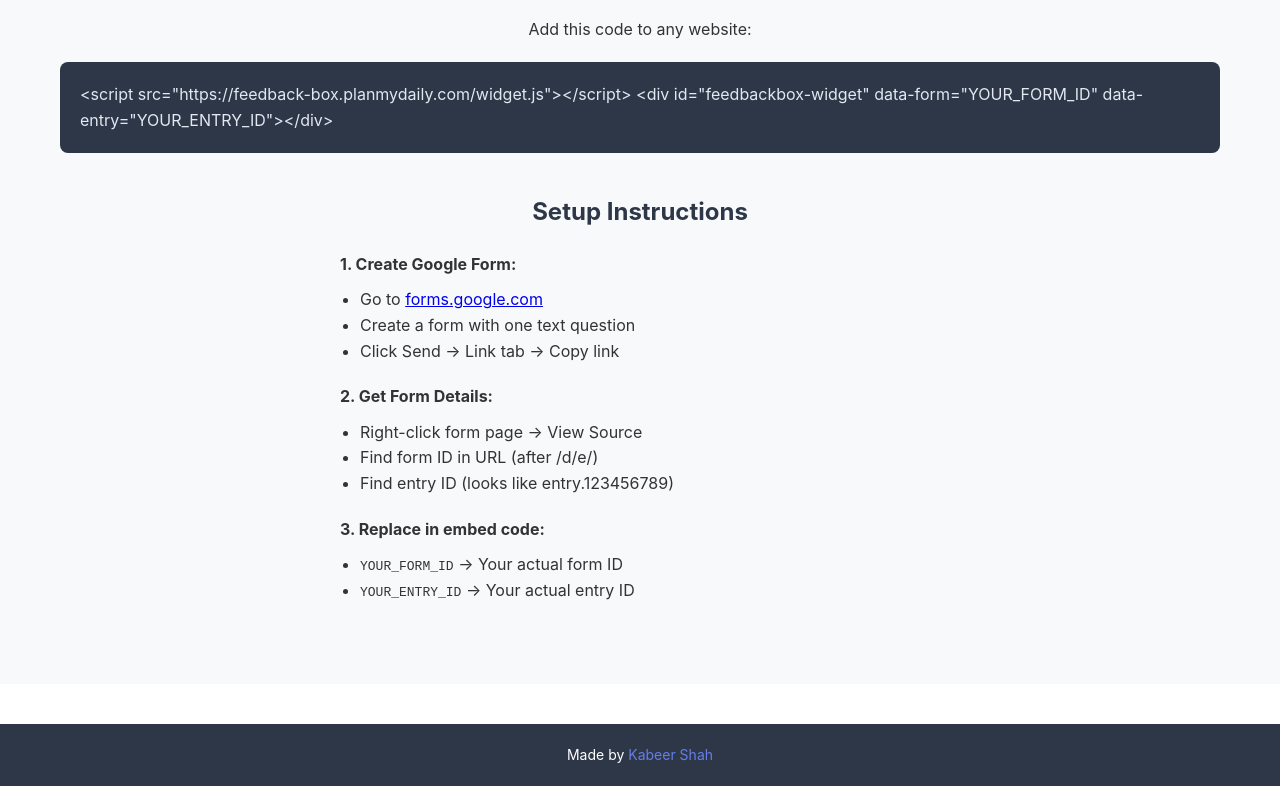
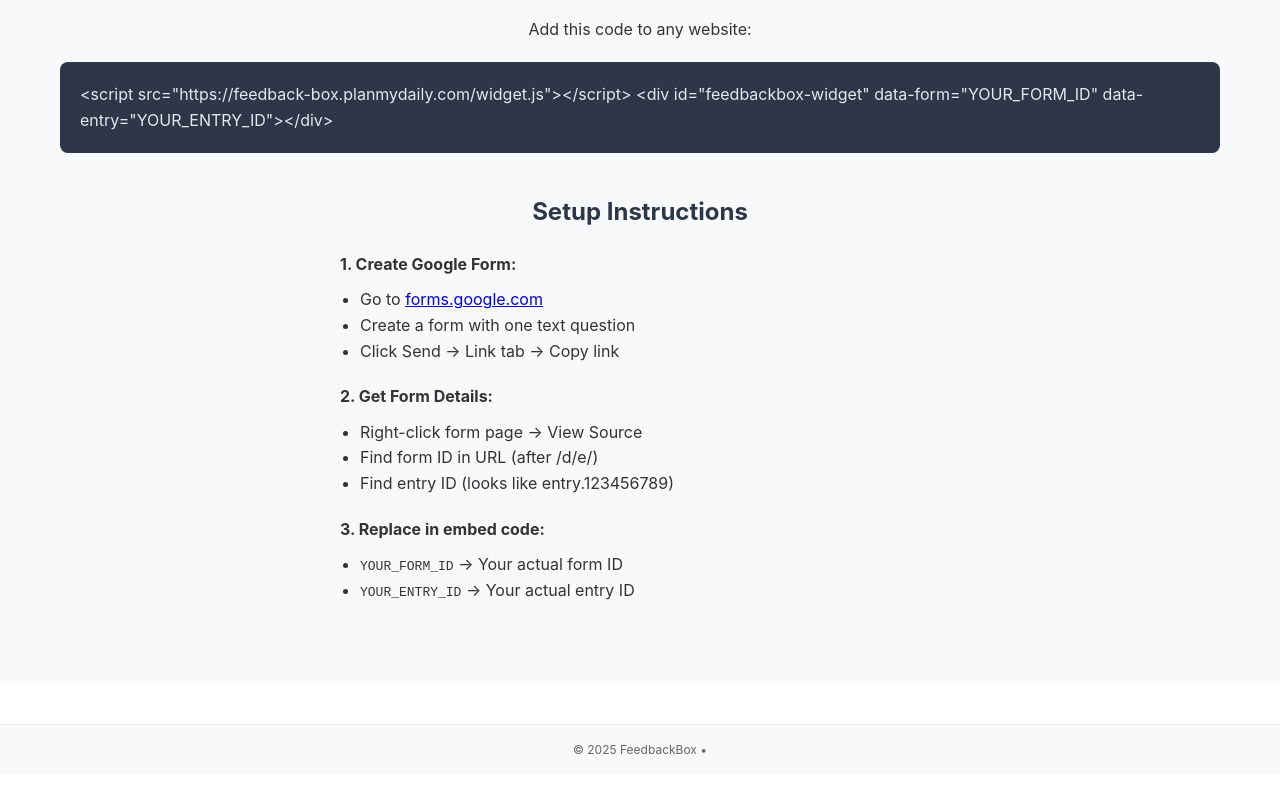
Before and after one commit to skbr1234/feedback-box, a plain HTML site: page index.html in a window 1280 px wide. Shown: the part 1091-1877 px from the top of the page. Drawn offline with Linux system fonts and the light colour scheme.

Commit message:
Update footer to be more subtle with copyright

```diff
--- a/index.html
+++ b/index.html
@@ -103,9 +103,11 @@
 
     <script src="widget.js"></script>
 
-    <footer style="background: #2d3748; color: white; text-align: center; padding: 20px 0; margin-top: 40px;">
+    <footer style="background: #f8f9fa; color: #666; text-align: center; padding: 15px 0; margin-top: 40px; border-top: 1px solid #eee;">
         <div class="container">
-            <p style="margin: 0; font-size: 14px;">Made by <a href="https://kabeershah.com" target="_blank" style="color: #667eea; text-decoration: none;">Kabeer Shah</a></p>
+            <p style="margin: 0; font-size: 12px;">© 2025 FeedbackBox •
+                <!-- <a href="https://kabeershah.com" target="_blank" style="color: #666; text-decoration: none;">kabeershah.com</a> -->
+            </p>
         </div>
     </footer>
 </body>
```
